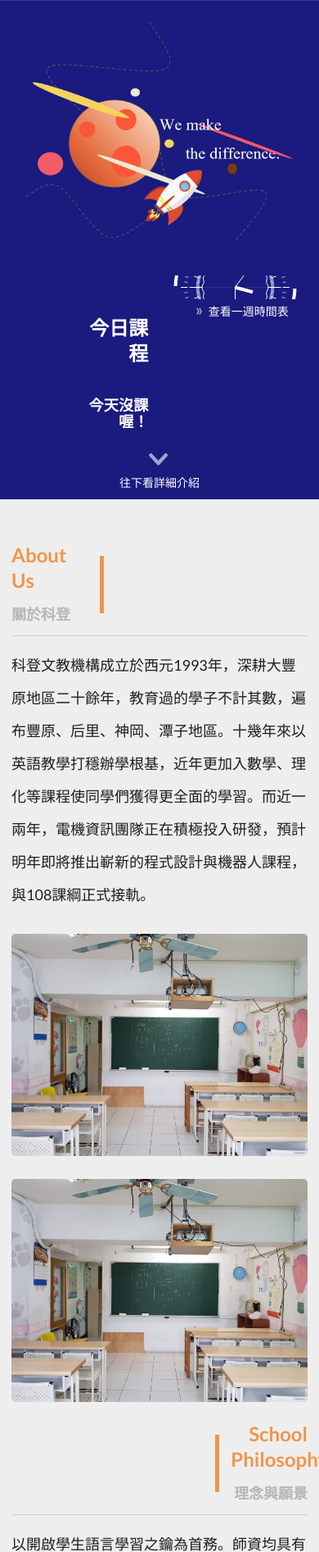
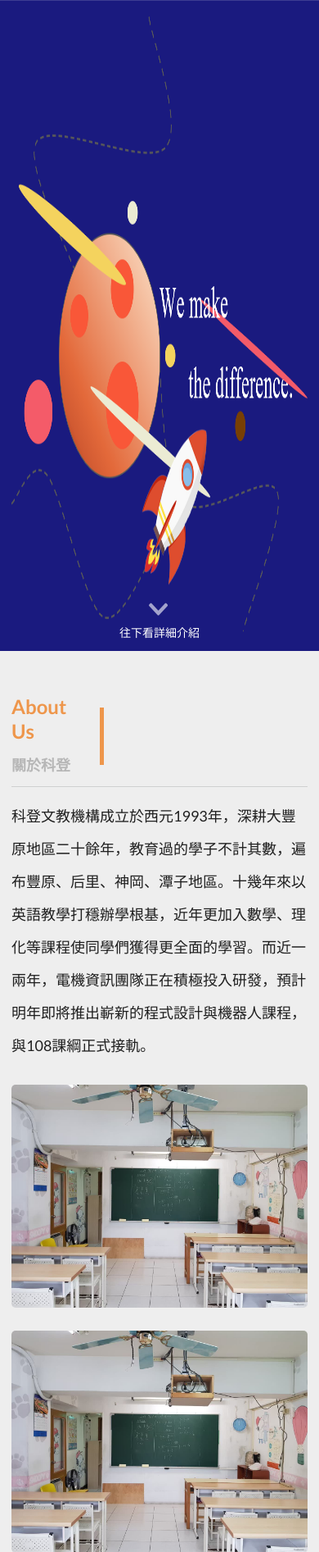
Before and after one commit to shihyuuuuuuu/golden_website, a Django app: page /home/ in a window 390 px wide; the page is wider, and only the part inside the window is pictured. Shown: the part 50-1943 px from the top of that part at 82% size. Run offline with Django 3.2, Linux system fonts and the light colour scheme; data that the repository does not hold is empty; some libraries are stand-ins or nearby versions.

Commit message:
Fix universe css

```diff
--- a/goldenwebsite/settings.py
+++ b/goldenwebsite/settings.py
@@ -28,7 +28,7 @@ SECRET_KEY = os.environ.get('DJANGO_SECRET_KEY', 'u95x8=shjku!ysjg76b3o3gpn&-v7n
 #DEBUG = True
 DEBUG = bool( os.environ.get('DJANGO_DEBUG', True) )
 
-ALLOWED_HOSTS = ['localhost', '127.0.0.1', '192.168.0.8',]
+ALLOWED_HOSTS = ['localhost', '127.0.0.1', '192.168.0.8', '192.168.0.28']
 
 
 # Application definition
--- a/home/static/css/home_style.css
+++ b/home/static/css/home_style.css
@@ -1,16 +1,31 @@
 .universe {
     background-color: #1a1a7fff;
-    margin-top: 3.5rem;
+    margin-top: 4rem;
+    height: calc(100vh - 4rem);
+}
+
+#main-area {
+    padding-top:0rem;
+    padding-bottom:0rem;
+    height: calc(100vh - 4rem);
+}
+
+#main-area .ten.wide, #main-area .six.wide {
+    height: 100%;
+}
+
+#main-area .ten.wide img {
+    width:auto;
+    height: 100%;
 }
 
 #schedule_area {
     height: 60%;
-    padding: 5% 0;
+    margin: 0;
 }
 
 #sche_tbl {
     padding: 2.5rem 0rem;
-    height: 70%;
 }
 
 #sche_tbl table {
@@ -18,6 +33,7 @@
     border: none;
     background-color: transparent;
     width: 60%;
+    position: relative;
 }
 
 #sche_tbl table th, #sche_tbl table td {
@@ -54,11 +70,14 @@
 }
 
 #clock {
-    padding:5px;
+    height: 100%;
+}
+
+#clock_div {
     height: 70%;
 }
 
-#clock canvas {
+#clock_div canvas {
     background-color: #1a1a7fff;
     transform: scaleY(-1);
 }
@@ -68,6 +87,7 @@
 }
 
 #inform-down {
+    height: 50px;
     bottom:10px;
     color:#fff;
     left:0;
--- a/home/static/css/style.css
+++ b/home/static/css/style.css
@@ -1,6 +1,7 @@
 .ui.inverted.menu {
     font-size:1.1rem;
     background-color: #1a1a7fff;
+    height: 4rem;
 }
 
 .ui .menu .menu-btn {
--- a/home/static/js/clock.js
+++ b/home/static/js/clock.js
@@ -1,8 +1,8 @@
-var c = document.querySelector("#clock canvas");
+var c = document.querySelector("#clock_div canvas");
 var ctx = c.getContext("2d");
 
-var ww = $("#clock").innerWidth()-10;
-var wh = $("#clock").innerHeight()-10;
+var ww = $("#clock_div").innerWidth();
+var wh = $("#clock_div").innerHeight();
 
 c.width = ww;
 c.height = wh;
@@ -22,8 +22,8 @@ function time_to_angle(time){
 }
 
 function getWindowSize(){
-    ww = $("#clock").innerWidth()-20;
-    wh = $("#clock").innerHeight()-20;
+    ww = $("#clock_div").innerWidth();
+    wh = $("#clock_div").innerHeight();
     c.width = ww;
     c.height = wh;
 
--- a/home/templates/index.html
+++ b/home/templates/index.html
@@ -7,9 +7,9 @@
 {% block content %}
 <div class="universe">
     <div class="stackable vertically padded ui grid">
-        <div class="row">
+        <div class="row" id="main-area">
             <div class="ten wide column">
-                <img class="ui centered rounded image" src="{% static 'images/space.png' %}" style="width:90%;height:auto;">
+                <img class="ui centered image" src="{% static 'images/space.png' %}">
             </div>
             <div class="six wide right floated column">
                 <!-- https://stackoverflow.com/questions/298772/django-template-variables-and-javascript -->
@@ -25,10 +25,12 @@
                         </table>
                     </div>
                     <div class="eight wide column" id="clock">
-                        <canvas> </canvas>
-                        <div style="color:#fff;" align="center">
-                            <i class="angle double right icon"></i>
-                            <a href="#" style="color:#fff;">查看一週時間表</a>
+                        <div id="clock_div">
+                            <canvas> </canvas>
+                            <div style="color:#fff;" align="center">
+                                <i class="angle double right icon"></i>
+                                <a href="#" style="color:#fff;">查看一週時間表</a>
+                            </div>
                         </div>
                     </div>
                 </div>
@@ -37,7 +39,7 @@
             </div>
             <div class"sixteen wide column" id="inform-down">
                 <i id="down-icon" class="chevron down link icon" style="opacity:0.6; font-size:2rem;"></i>
-                <p sytle="opacity:0.6; font-size:8px;">往下看詳細介紹</p>
+                <p sytle="font-size:8px;">往下看詳細介紹</p>
             </div>
         </div>
     </div>
```
